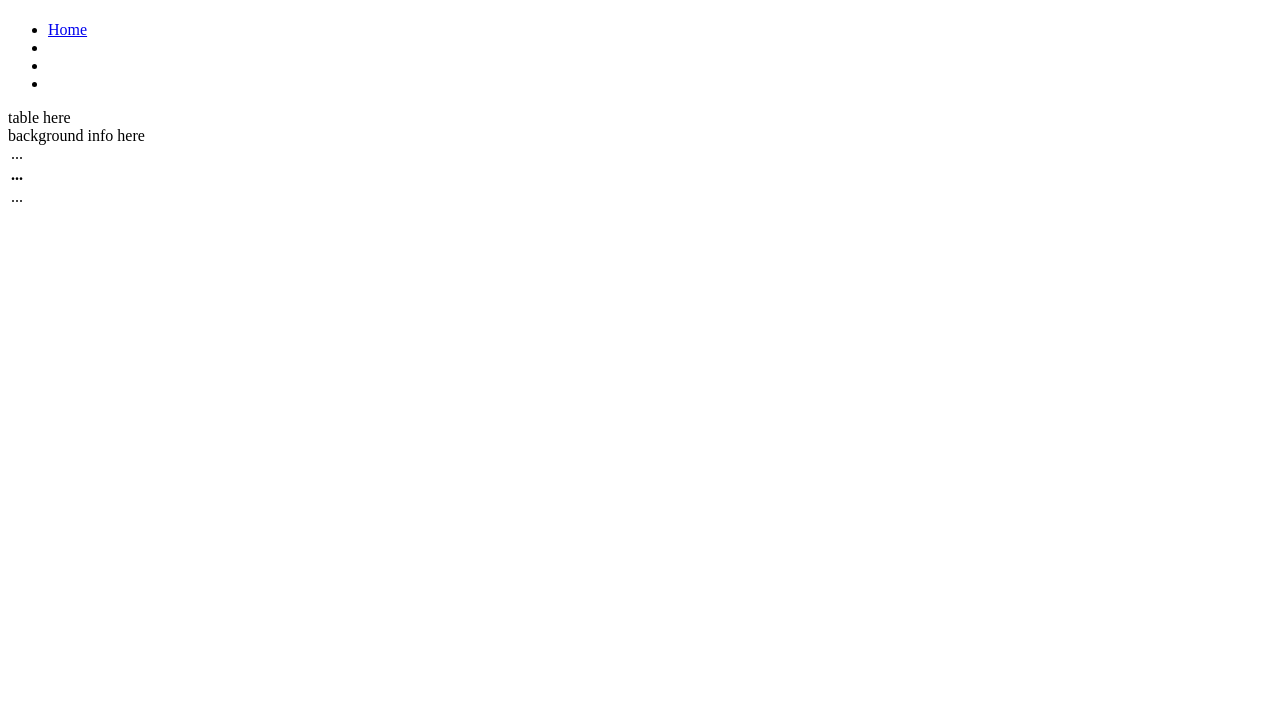
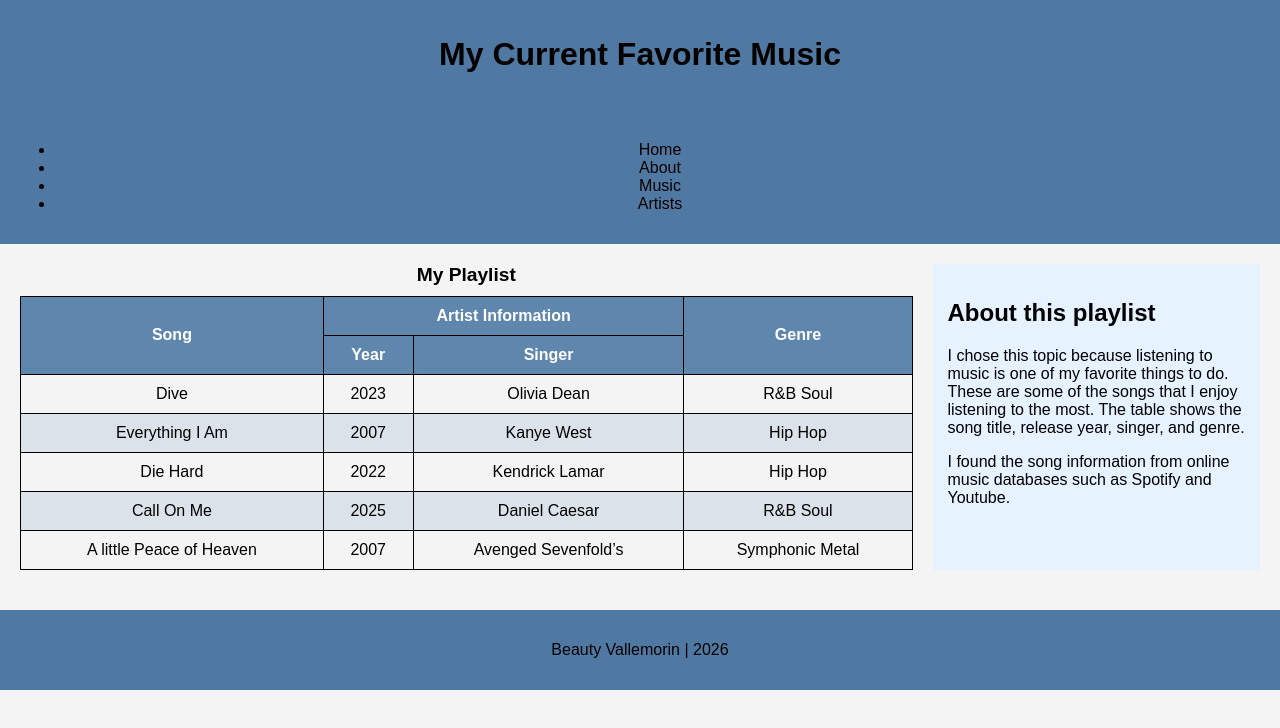
Before and after one commit to beauvall/CS-140, a plain HTML site: page homework/index.html in a window 1280 px wide. Drawn offline with Linux system fonts and the light colour scheme.

Commit message:
playlist.html

```diff
--- a/homework/index.html
+++ b/homework/index.html
@@ -3,42 +3,105 @@
 <head>
     <meta charset="UTF-8">
     <meta name="viewport" content="width=device-width, initial-scale=1.0">
-    <title>Document</title>
+    <title>My Favorite Movies</title>
     <link rel="stylesheet" href="style.css">
 </head>
+
+<body>
+
 <header>
-    <h1></h1>
+    <h1>My Current Favorite Music</h1>
 </header>
+
 <nav>
     <ul>
         <li><a href="#">Home</a></li>
-        <li><a href="#"></a></li>
-        <li><a href="#"></a></li>
-        <li><a href="#"></a></li>
-        </ul>
+        <li><a href="#">About</a></li>
+        <li><a href="#">Music</a></li>
+        <li><a href="#">Artists</a></li>
+    </ul>
 </nav>
-<body>
+
+<div class="container">
 
     <main>
 
+        <table>
+            <caption>My Playlist</caption>
+
+            <thead>
+                <tr>
+                    <th rowspan="2">Song</th>
+                    <th colspan="2">Artist Information</th>
+                    <th rowspan="2">Genre</th>
+                </tr>
+
+                <tr>
+                    <th>Year</th>
+                    <th>Singer</th>
+                </tr>
+            </thead>
+
+            <tbody>
+                <tr>
+                    <td>Dive</td>
+                    <td>2023</td>
+                    <td>Olivia Dean</td>
+                    <td>R&B Soul</td>
+                </tr>
+
+                <tr>
+                    <td>Everything I Am</td>
+                    <td>2007</td>
+                    <td>Kanye West</td>
+                    <td>Hip Hop</td>
+                </tr>
+
+                <tr>
+                    <td>Die Hard</td>
+                    <td>2022</td>
+                    <td>Kendrick Lamar</td>
+                    <td>Hip Hop</td>
+                </tr>
+
+                <tr>
+                    <td>Call On Me</td>
+                    <td>2025</td>
+                    <td>Daniel Caesar</td>
+                    <td>R&B Soul</td>
+                </tr>
+
+                <tr>
+                    <td>A little Peace of Heaven</td>
+                    <td>2007</td>
+                    <td>Avenged Sevenfold’s </td>
+                    <td>Symphonic Metal</td>
+                </tr>
+            </tbody>
+
+        </table>
+
     </main>
+
     <aside>
-        <div class="container">
-  <main> table here </main>
-  <aside> background info here </aside>
+        <h2>About this playlist</h2>
+
+        <p>
+            I chose this topic because listening to music is one of my favorite things to do.
+            These are some of the songs that I enjoy listening to the most. The table shows
+            the song title, release year, singer, and genre.
+        </p>
+
+        <p>
+            I found the song information from online music databases such as Spotify and Youtube.
+        </p>
+    </aside>
+
 </div>
 
-    </aside>
+<footer>
+    <p> Beauty Vallemorin | 2026</p>
+</footer>
 
-
-  <table>
-  <caption>...</caption>
-  <thead>
-    <tr><th>...</th></tr>
-  </thead>
-  <tbody>
-    <tr><td>...</td></tr>
-  </tbody>
-</table>
 </body>
-<footer
+</html>
--- a/homework/style.css
+++ b/homework/style.css
@@ -1,14 +1,76 @@
-
-.navbar {
-  background-color: #a1e8d2;
-  padding: 0 2rem;
-  height: 64px;
+body{
+    font-family: Arial, sans-serif;
+    margin: 0;
+    background-color: #f4f4f4;
 }
 
+header, nav, footer{
+    text-align: center;
+    padding: 15px;
+    background-color: #4f79a2;
+    color: rgb(5, 0, 0);
+}
 
+nav a{
+    color: rgb(11, 0, 0);
+    text-decoration: none;
+    margin: 10px;
+}
 
+.container{
+    display: flex;
+    gap: 20px;
+    padding: 20px;
+}
 
+main{
+    flex: 3;
+}
 
-@media (max-width: 700px) {
-  /* your rules go here */
+aside{
+    flex: 1;
+    background-color: #e6f2ff;
+    padding: 15px;
 }
+
+table{
+    width: 100%;
+    border-collapse: collapse;
+}
+
+caption{
+    font-size: 1.2em;
+    font-weight: bold;
+    margin-bottom: 10px;
+}
+
+th, td{
+    border: 1px solid black;
+    padding: 10px;
+    text-align: center;
+}
+
+th{
+    background-color: #5f86ac;
+    color: white;
+}
+
+tbody tr:nth-child(even){
+    background-color: #dbe2e9;
+}
+
+footer{
+    margin-top: 20px;
+}
+
+@media (max-width: 700px){
+
+    nav a{
+        display: block;
+        margin: 5px 0;
+    }
+
+    .container{
+        flex-direction: column;
+    }
+}
```
